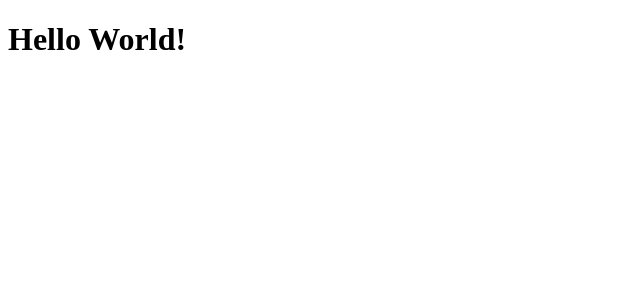
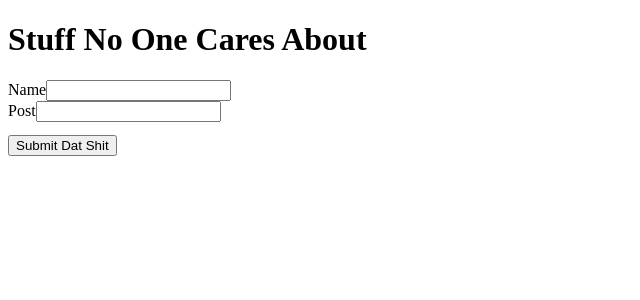
Before and after one commit to TPavZ/dCC_Social_Feed_Project, a React (Create React App) app: page / in a window 1280 px wide. Shown: the top 300 px of the page, without its empty margins (0-640 px from the left). Built offline with nearby package versions, Linux system fonts and the light colour scheme.

Commit message:
Added PostEntry component, this is the base of the post submit form.

```diff
--- a/src/App.js
+++ b/src/App.js
@@ -1,7 +1,19 @@
+import React, { useState } from "react";
+import PostEntry from "./Components/PostEntry/PostEntry";
+
 function App() {
+
+  const [entries, setEntries] = useState([{ name: " ", post: " " }])
+
+  function addNewPost(entry) {
+    let tempEntries = [...entries, entry];
+    setEntries(tempEntries);
+  }
+
   return (
     <div>
-      <h1>Hello World!</h1>
+      <h1>Stuff No One Cares About</h1>
+      <PostEntry addNewPost={addNewPost} />
     </div>
   );
 }
--- /dev/null
+++ b/src/Components/PostEntry/PostEntry.jsx
@@ -0,0 +1,31 @@
+import React, { useState } from "react";
+
+const PostEntry = (props) => {
+    const [name, setName] = useState("");
+    const [post, setPost] = useState("");
+
+    function handleSubmit(event) {
+        event.preventDefault();
+        let newPost = {
+            name: name,
+            post: post
+        };
+        props.addNewPost(newPost)
+    }
+
+    return (
+        <form onSubmit={handleSubmit} className='form-grid'>
+            <div className="form-group">
+                <label>Name</label>
+                <input type='text' className="form-control" value={name} onChange={(event) => setName(event.target.value)} />
+            </div>
+            <div className="form-group">
+                <label>Post</label>
+                <input type='text' className="form-control" value={post} onChange={(event) => setPost(event.target.value)} />
+            </div>
+            <button type='submit' className="btn btn-primary" style={{ 'marginTop': '1em' }}>Submit Dat Shit</button>
+        </form>
+    );
+}
+
+export default PostEntry;
```
